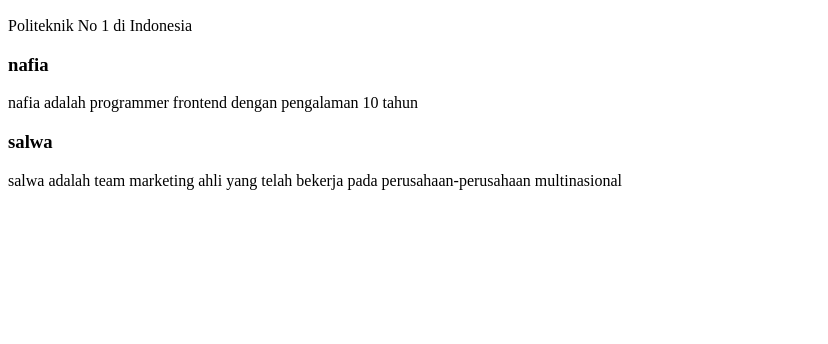
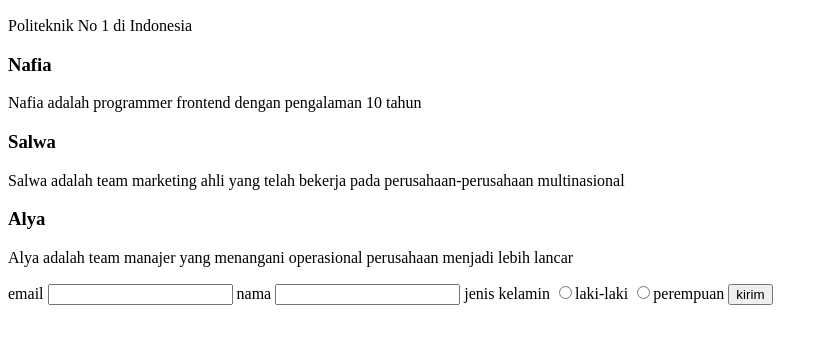
Before and after one commit to nafiafatimah/latihan1, a plain HTML site: page index.html/index.html in a window 1280 px wide. Shown: the part 102-446 px from the top of the page, without its empty margins (0-828 px from the left). Drawn offline with Linux system fonts and the light colour scheme.

Commit message:
latihan1B

```diff
--- a/index.html/index.html
+++ b/index.html/index.html
@@ -21,13 +21,32 @@
         <title>Team Kami</title>
         <div>
             <div>
-                <h3>nafia</h3>
-                <p>nafia adalah programmer frontend dengan pengalaman 10 tahun</p>
+                <h3>Nafia</h3>
+                <p>Nafia adalah programmer frontend dengan pengalaman 10 tahun</p>
             </div>
             <div>
-                <h3>salwa</h3>
-                <p>salwa adalah team marketing ahli yang telah bekerja pada perusahaan-perusahaan multinasional</p>
-            </div
+                <h3>Salwa</h3>
+                <p>Salwa adalah team marketing ahli yang telah bekerja pada perusahaan-perusahaan multinasional</p>
+            </div>
+            <div>
+                <h3>Alya</h3>
+                <p>Alya adalah team manajer yang menangani operasional perusahaan menjadi lebih lancar</p>
+            </div>
+        </div>
+    </section>
+    <section>
+        <title>Kontak Kami</title>
+        <form>
+            <label>email</label>
+            <input type="text">
+            <label>nama</label>
+            <input type="text">
+            <label>jenis kelamin</label>
+            <input type="radio" name="jenis_kelamin"><label>laki-laki</label>
+            <input type="radio" name="jenis_kelamin"><label>perempuan</label>
+            <button type="submit">kirim</button>
+        </form>
+    </section>
 
 
 </body>
```
